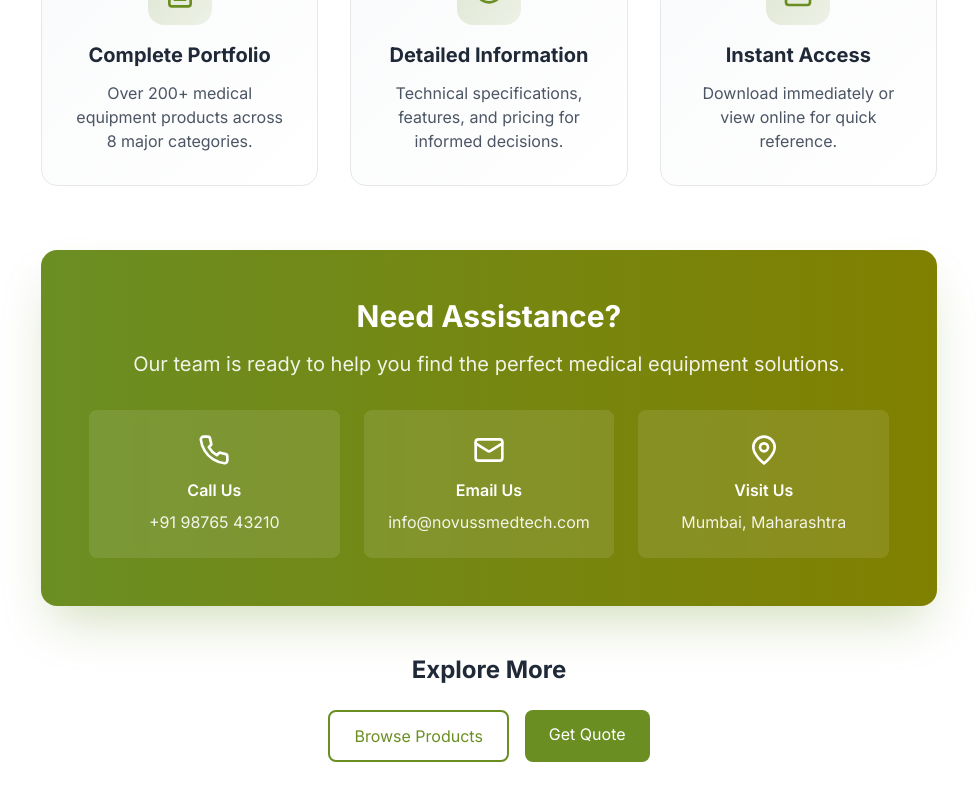
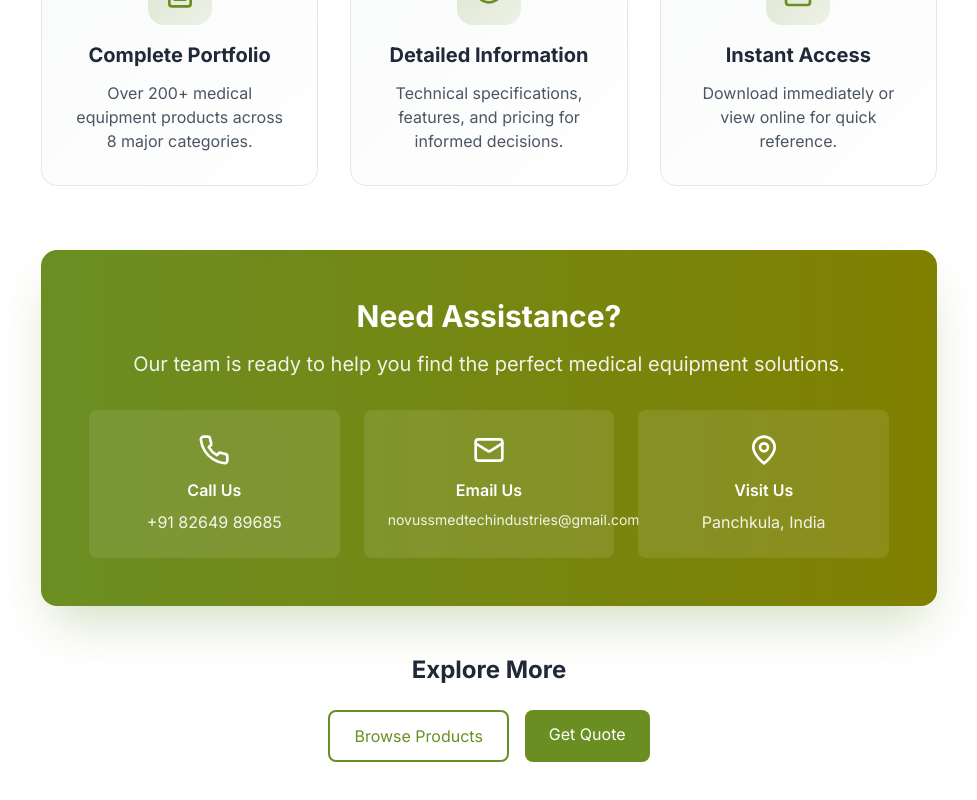
Before and after one commit to nikhilbhardwaj15/novuss-medtech-website, a React (Vite) app: page /brochure-download in a window 1280 px wide. Shown: the part 1009-1809 px from the top of the page, without its empty margins (151-1128 px from the left). Built offline with nearby package versions, Linux system fonts and the light colour scheme.

Commit message:
Fixed contact details in brochure download page

```diff
--- a/src/pages/BrochureDownload.tsx
+++ b/src/pages/BrochureDownload.tsx
@@ -125,17 +125,17 @@ export default function BrochureDownload() {
               <div className="bg-white/10 backdrop-blur-sm rounded-lg p-6">
                 <Phone className="w-8 h-8 mx-auto mb-3" />
                 <h3 className="font-semibold mb-2">Call Us</h3>
-                <p className="opacity-90">+91 98765 43210</p>
+                <p className="opacity-90">+91 82649 89685</p>
               </div>
               <div className="bg-white/10 backdrop-blur-sm rounded-lg p-6">
                 <Mail className="w-8 h-8 mx-auto mb-3" />
                 <h3 className="font-semibold mb-2">Email Us</h3>
-                <p className="opacity-90">info@novussmedtech.com</p>
+                <p className="opacity-90 text-sm">novussmedtechindustries@gmail.com</p>
               </div>
               <div className="bg-white/10 backdrop-blur-sm rounded-lg p-6">
                 <MapPin className="w-8 h-8 mx-auto mb-3" />
                 <h3 className="font-semibold mb-2">Visit Us</h3>
-                <p className="opacity-90">Mumbai, Maharashtra</p>
+                <p className="opacity-90">Panchkula, India</p>
               </div>
             </div>
           </div>
```
